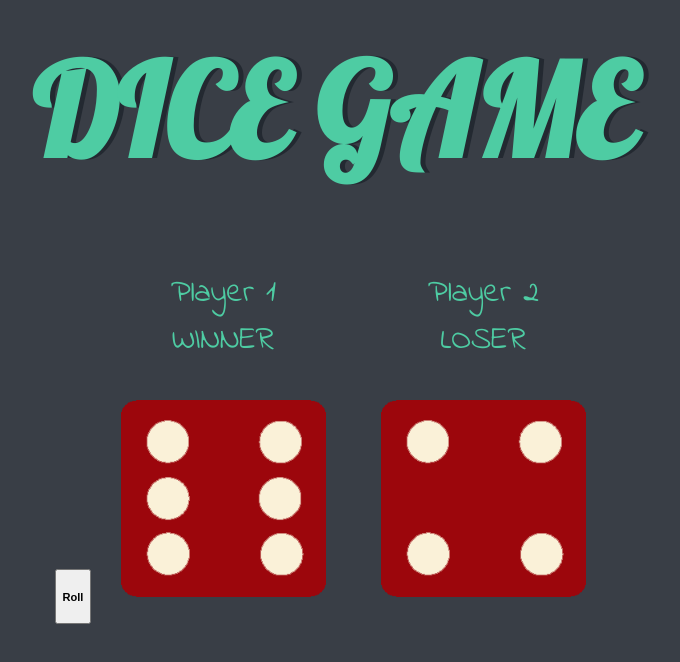
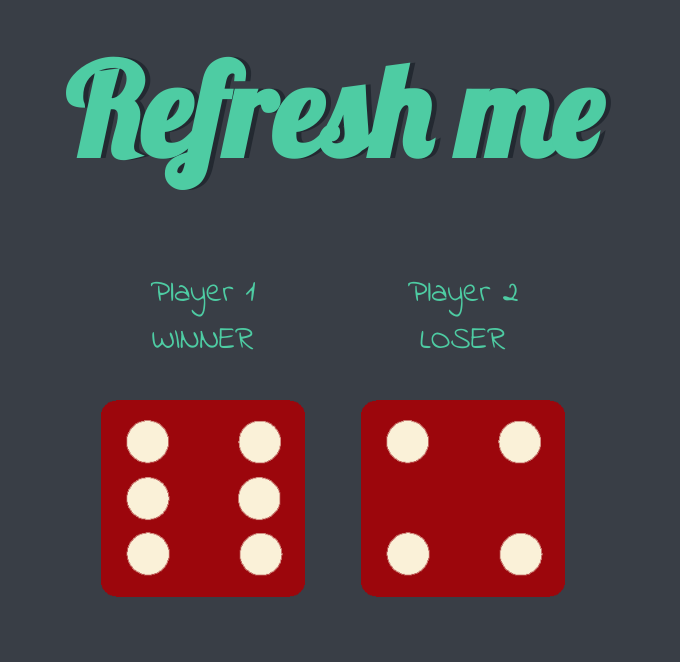
Before and after one commit to iamVedanta/new-dice, a plain HTML site: page index.html in a window 1280 px wide. Shown: the whole page, without its empty margins (307-987 px from the left). Drawn offline with Linux system fonts and the light colour scheme.

Commit message:
del button

```diff
--- a/index.html
+++ b/index.html
@@ -10,8 +10,7 @@
   <body>
 
     <div class="container">
-      <h1>DICE GAME</h1><br>
-    <button class="btn"> <h5> Roll<h5> </button>
+      <h1>Refresh me</h1><br>
       <div class="dice">
         <p id ="player1">Player 1</p>
         <img id="img1" src="images\dice1.png">
```
